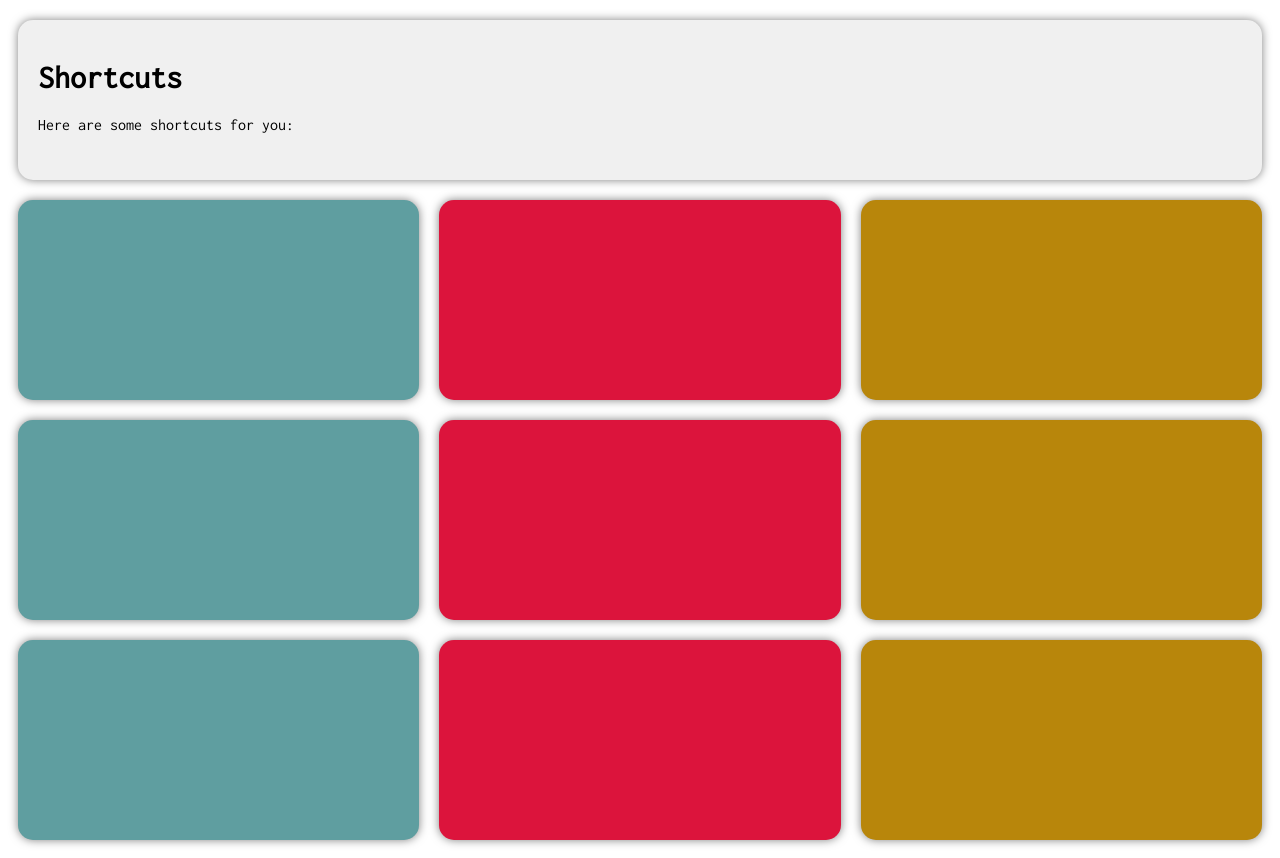
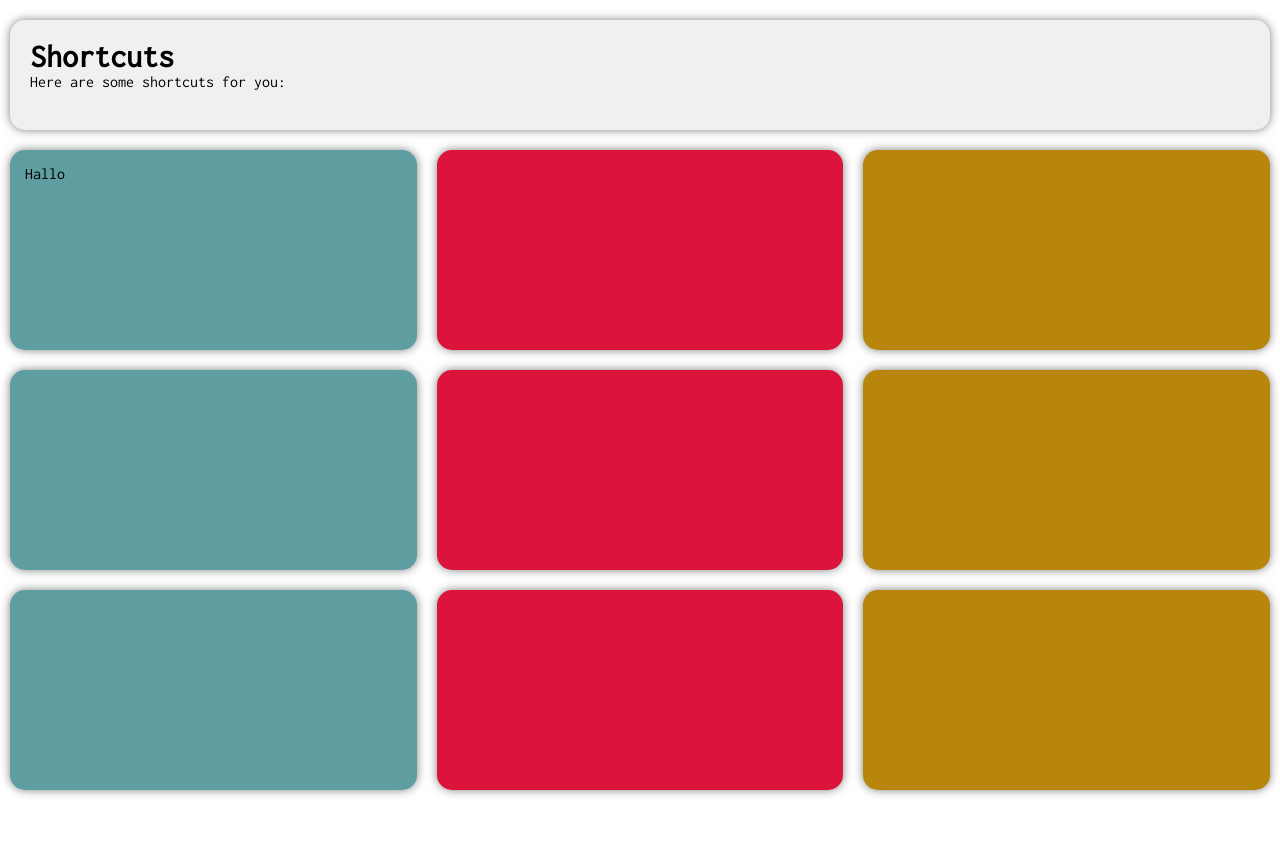
Before and after one commit to 227felix/227felix.github.io, a plain HTML site: page shortcuts/shortcuts.html in a window 1280 px wide. After the commit the page ends 800 px from the top, so only its background shows below. Drawn offline with Linux system fonts and the light colour scheme; a web font is replaced by a local one.

Commit message:
Add styling and animation to shortcut boxes

```diff
--- a/shortcuts/shortcuts.css
+++ b/shortcuts/shortcuts.css
@@ -1,13 +1,21 @@
 :root {
   font-family: "Inconsolata", monospace;
 }
+
+* {
+  margin: 0;
+  padding: 0;
+  box-sizing: border-box;
+}
+
 #first-content {
   background-color: #f0f0f0;
   margin: 10px;
   margin-top: 20px;
   padding: 20px;
+  padding-bottom: 40px;
 
-  height: 15vh;
+  height: auto;
 
   border-radius: 15px;
   box-shadow: 0 0 10px rgba(0, 0, 0, 0.5);
@@ -32,8 +40,15 @@
   height: 200px;
   margin: 10px;
 
+  padding: 15px;
+
   border-radius: 15px;
   box-shadow: 0 0 10px rgba(0, 0, 0, 0.5);
+  transition: transform 0.3s;
+}
+
+.box:hover {
+  transform: scale(1.03);
 }
 
 #wrapper {
--- a/shortcuts/shortcuts.html
+++ b/shortcuts/shortcuts.html
@@ -24,7 +24,9 @@
             <p>Here are some shortcuts for you:</p>
         </div>
         <div id="wrapper">
-            <div class="box box1"></div>
+            <div class="box box1">
+                Hallo
+            </div>
             <div class="box box2"></div>
             <div class="box box3"></div>
             <div class="box box1"></div>
```
